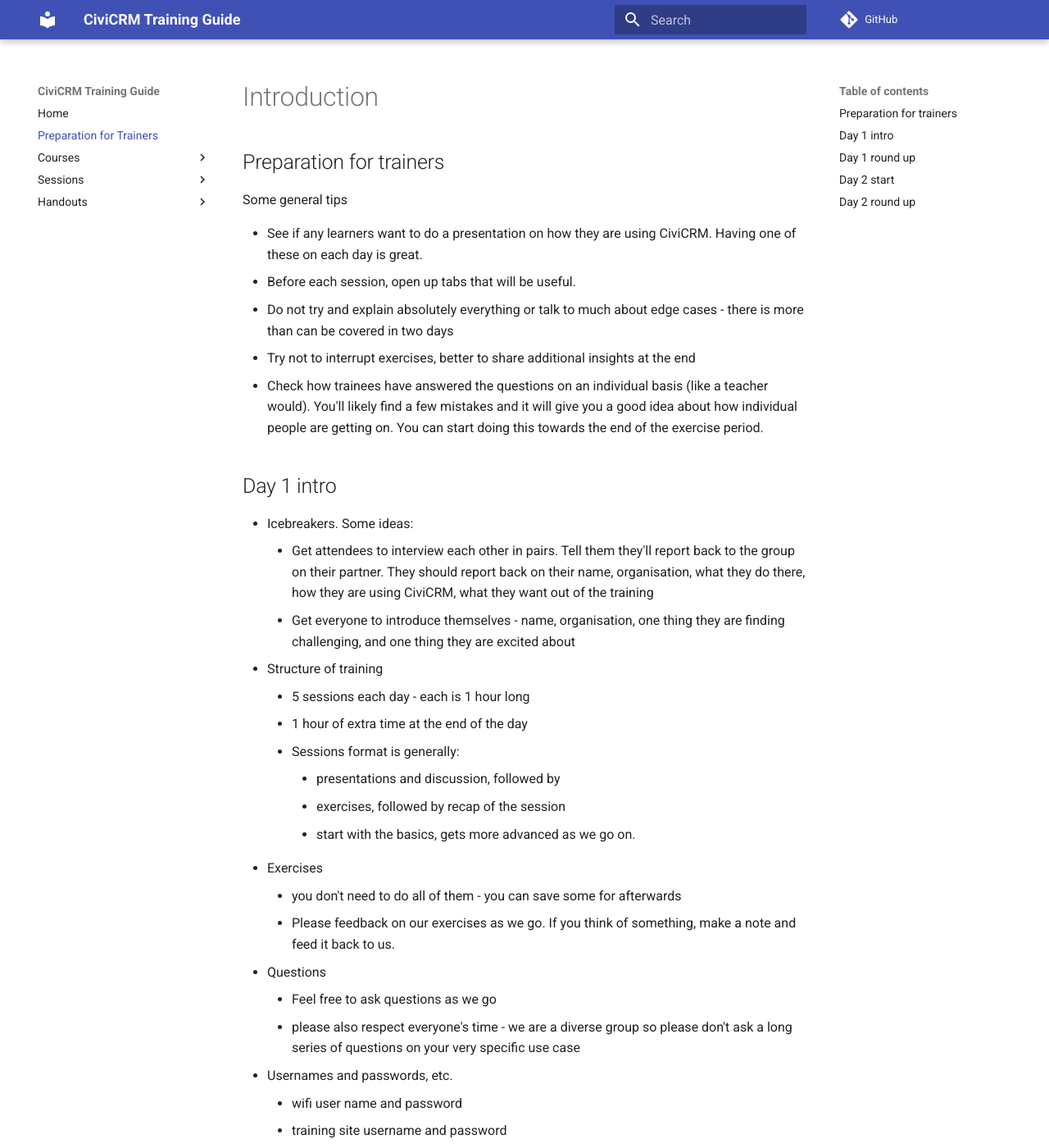
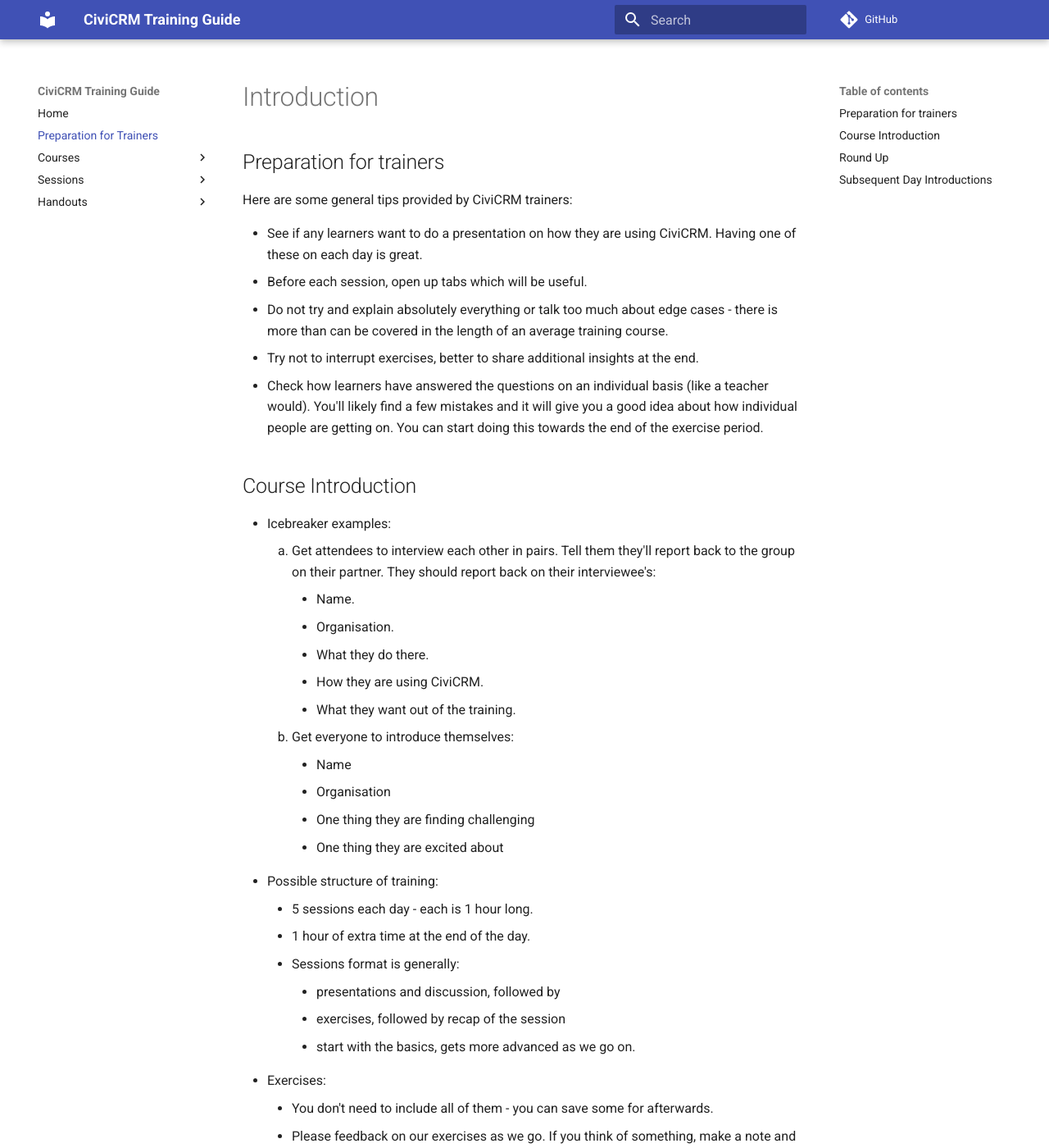
Before and after one commit to civicrm/civicrm-training-guide, an MkDocs documentation site: the page built from docs/introduction-for-trainers.md, in a window 1280 px wide and 1400 px high. Shown: the whole window at 82% size. Built offline with MkDocs 1.6.1 and Material for MkDocs 9.7.7, drawn with Linux system fonts in a browser that asks for light colours; comment, search, counter and statistics services are not loaded; old or Windows-style settings are respelled for this version of MkDocs; some of the changed text lies outside the part shown.

Commit message:
Rework Intro for Trainers
I've reworked the intro for trainers page for clarity and structure. I'm not a trainer so I'd appreciate some more experienced reviews on this.

```diff
--- a/docs/introduction-for-trainers.md
+++ b/docs/introduction-for-trainers.md
@@ -2,54 +2,66 @@
 
 ## Preparation for trainers
 
-Some general tips
+Here are some general tips provided by CiviCRM trainers:
 
 - See if any learners want to do a presentation on how they are using CiviCRM. Having one of these on each day is great.
-- Before each session, open up tabs that will be useful.
-- Do not try and explain absolutely everything or talk to much about edge cases - there is more than can be covered in two days
-- Try not to interrupt exercises, better to share additional insights at the end
-- Check how trainees have answered the questions on an individual basis (like a teacher would). You'll likely find a few mistakes and it will give you a good idea about how individual people are getting on. You can start doing this towards the end of the exercise period.
+- Before each session, open up tabs which will be useful.
+- Do not try and explain absolutely everything or talk too much about edge cases - there is more than can be covered in the length of an average training course.
+- Try not to interrupt exercises, better to share additional insights at the end.
+- Check how learners have answered the questions on an individual basis (like a teacher would). You'll likely find a few mistakes and it will give you a good idea about how individual people are getting on. You can start doing this towards the end of the exercise period.
 
-## Day 1 intro
+## Course Introduction
 
-- Icebreakers. Some ideas:
-    - Get attendees to interview each other in pairs. Tell them they'll report back to the group on their partner. They should report back on their name, organisation, what they do there, how they are using CiviCRM, what they want out of the training
-    - Get everyone to introduce themselves - name, organisation, one thing they are finding challenging, and one thing they are excited about
-- Structure of training
-    - 5 sessions each day - each is 1 hour long
-    - 1 hour of extra time at the end of the day
+- Icebreaker examples:
+    1. Get attendees to interview each other in pairs. Tell them they'll report back to the group on their partner. They should report back on their interviewee's:
+        - Name.
+        - Organisation.
+        - What they do there.
+        - How they are using CiviCRM.
+        - What they want out of the training.
+    2. Get everyone to introduce themselves:
+        - Name
+        - Organisation
+        - One thing they are finding challenging
+        - One thing they are excited about
+- Possible structure of training:
+    - 5 sessions each day - each is 1 hour long.
+    - 1 hour of extra time at the end of the day.
     - Sessions format is generally:
         - presentations and discussion, followed by
         - exercises, followed by recap of the session
         - start with the basics, gets more advanced as we go on.
-- Exercises
-    - you don't need to do all of them - you can save some for afterwards
+- Exercises:
+    - You don't need to include all of them - you can save some for afterwards.
     - Please feedback on our exercises as we go. If you think of something, make a note and feed it back to us.
 - Questions
     - Feel free to ask questions as we go
-    - please also respect everyone's time - we are a diverse group so please don't ask a long series of questions on your very specific use case
-- Usernames and passwords, etc.
-    - wifi user name and password
-    - training site username and password
+    - Please also respect everyone's time - we are a diverse group so please don't ask a long series of questions on your very specific use case.
+- Usernames and passwords:
+    - Wi-Fi connection information.
+    - Training CiviCRM site username and password.
+- Venue specific information:
+    - Emergency exits.
+    - Toilet locations.
 
-## Day 1 round up
+## Round Up
+
+At the end of each day you may wish to "round up", we've provided some example/suggested steps below:
 
 - Tell people what they just learned - (go back through the day)
 - Tell people to think about their choice of session for day 2
 - Choice of session
 - Reminder about feedback on exercises. If you think of something, make a note and feed it back to us.
+- **At the end of the course:** Thanks for coming
+- **At the end of the course:** Hope it was useful
+- **At the end of the course:** Introduce to CiviCRM Community and CiviCRM Events
 
-## Day 2 start
+## Subsequent Day Introductions
+
+If you're running a multi-day training course you may wish to do a small recap at the beginning of the 2nd/3rd/Nth days, we've provided an example format below:
 
 - Ask people to tell us about something they learnt yesterday
 - Recap the day for them
 - Introduce this day
 - Decide on the topic for the afternoon
 - Reminder about feedback on exercises. If you think of something, make a note and feed it back to us.
-
-## Day 2 round up
-
-- Thanks for coming
-- Hope it was useful
-- Reminder about conferences
-- Reminder about feedback on exercises. If you think of something, make a note and feed it back to us.
```
